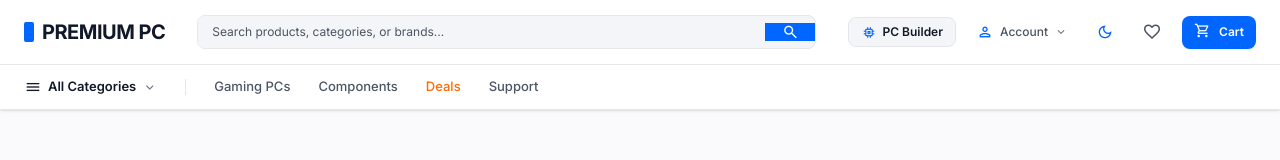
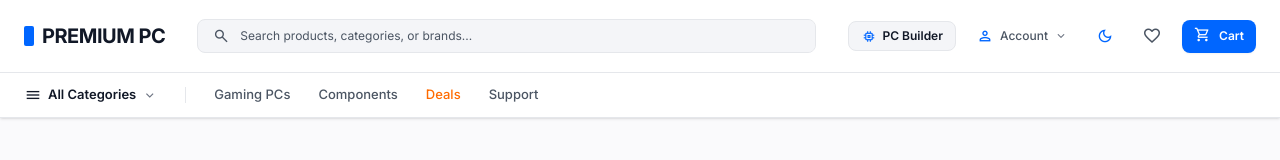
Before and after one commit to Rhytam23/social, a React (Vite) app: page / in a window 1280 px wide. Shown: the top 160 px of the page. Built offline with nearby package versions, Linux system fonts and the light colour scheme.

Commit message:
feat: redesign desktop header and verify dynamic carousel layout

```diff
--- a/src/components/navigation/Header.tsx
+++ b/src/components/navigation/Header.tsx
@@ -83,8 +83,11 @@ export function SearchBar({
     <div ref={containerRef} className={`relative w-full ${className}`}>
       <form
         onSubmit={handleSearch}
-        className="relative flex items-center w-full bg-[var(--bg-surface-secondary)] rounded-lg border border-[var(--border-theme)] focus-within:border-[var(--accent-blue)] transition-all overflow-hidden"
+        className="relative flex items-center w-full bg-[var(--bg-surface-secondary)] rounded-lg border border-[var(--border-theme)] focus-within:border-[var(--accent-blue)] transition-all overflow-hidden animate-none"
       >
+        <span className="pl-3.5 text-[var(--text-secondary)] flex items-center justify-center shrink-0">
+          <Icon name="search" size={18} />
+        </span>
         <input
           type="text"
           value={query}
@@ -95,7 +98,7 @@ export function SearchBar({
           onFocus={() => setOpen(true)}
           placeholder={placeholder}
           aria-label="Search products, categories, or brands"
-          className="w-full bg-transparent text-[var(--text-primary)] text-xs py-2 px-3.5 focus:outline-none placeholder:text-[var(--text-muted)]"
+          className="w-full bg-transparent text-[var(--text-primary)] text-xs py-2 px-2.5 focus:outline-none placeholder:text-[var(--text-muted)]"
         />
         {query && (
           <button
@@ -104,19 +107,12 @@ export function SearchBar({
               setQuery('')
               setOpen(true)
             }}
-            className="px-2 text-[var(--text-muted)] hover:text-[var(--text-primary)] transition-colors"
+            className="px-3 text-[var(--text-muted)] hover:text-[var(--text-primary)] transition-colors cursor-pointer"
             aria-label="Clear search"
           >
             <Icon name="close" size={16} />
           </button>
         )}
-        <button
-          type="submit"
-          aria-label="Submit Search"
-          className="h-full px-4 bg-[var(--accent-blue)] hover:bg-[var(--accent-blue-hover)] text-white transition-colors flex items-center justify-center shrink-0"
-        >
-          <Icon name="search" size={18} />
-        </button>
       </form>
 
       {showDropdown && (
@@ -455,7 +451,7 @@ function StoreNavigationBar() {
 // ─── Main Header Component ─────────────────────────────────────────────────────
 
 export function Header() {
-  const { cartCount, wishlistCount, compareCount, theme, toggleTheme } = useShop()
+  const { cartCount, wishlistCount, theme, toggleTheme } = useShop()
   const [mobileMenuOpen, setMobileMenuOpen] = useState(false)
   const [mobileSearchOpen, setMobileSearchOpen] = useState(false)
   const location = useLocation()
@@ -469,7 +465,7 @@ export function Header() {
     <header className="sticky top-0 z-50 bg-[var(--bg-surface)] border-b border-[var(--border-theme)] select-none shadow-sm">
       {/* ROW 1 — STORE HEADER (Top Bar) */}
       <div className="container-max px-4 md:px-6">
-        <div className="flex items-center justify-between h-16 gap-4 md:gap-6">
+        <div className="flex items-center justify-between h-[72px] gap-4 md:gap-6">
           {/* Mobile Hamburger */}
           <button
             className="md:hidden text-[var(--text-secondary)] hover:text-[var(--text-primary)] p-1"
@@ -512,17 +508,7 @@ export function Header() {
               <span>PC Builder</span>
             </Link>
 
-            {/* Compare Indicator */}
-            {compareCount > 0 && (
-              <Link
-                to="/compare"
-                className="hidden xl:flex items-center gap-1 bg-accent-blue/10 text-[var(--accent-blue)] px-2.5 py-1.5 rounded-lg text-xs font-semibold transition-all"
-                title="View compared products"
-              >
-                <Icon name="balance" size={15} />
-                <span>{compareCount}</span>
-              </Link>
-            )}
+
 
             {/* Account Menu */}
             <div className="hidden sm:block">
```
